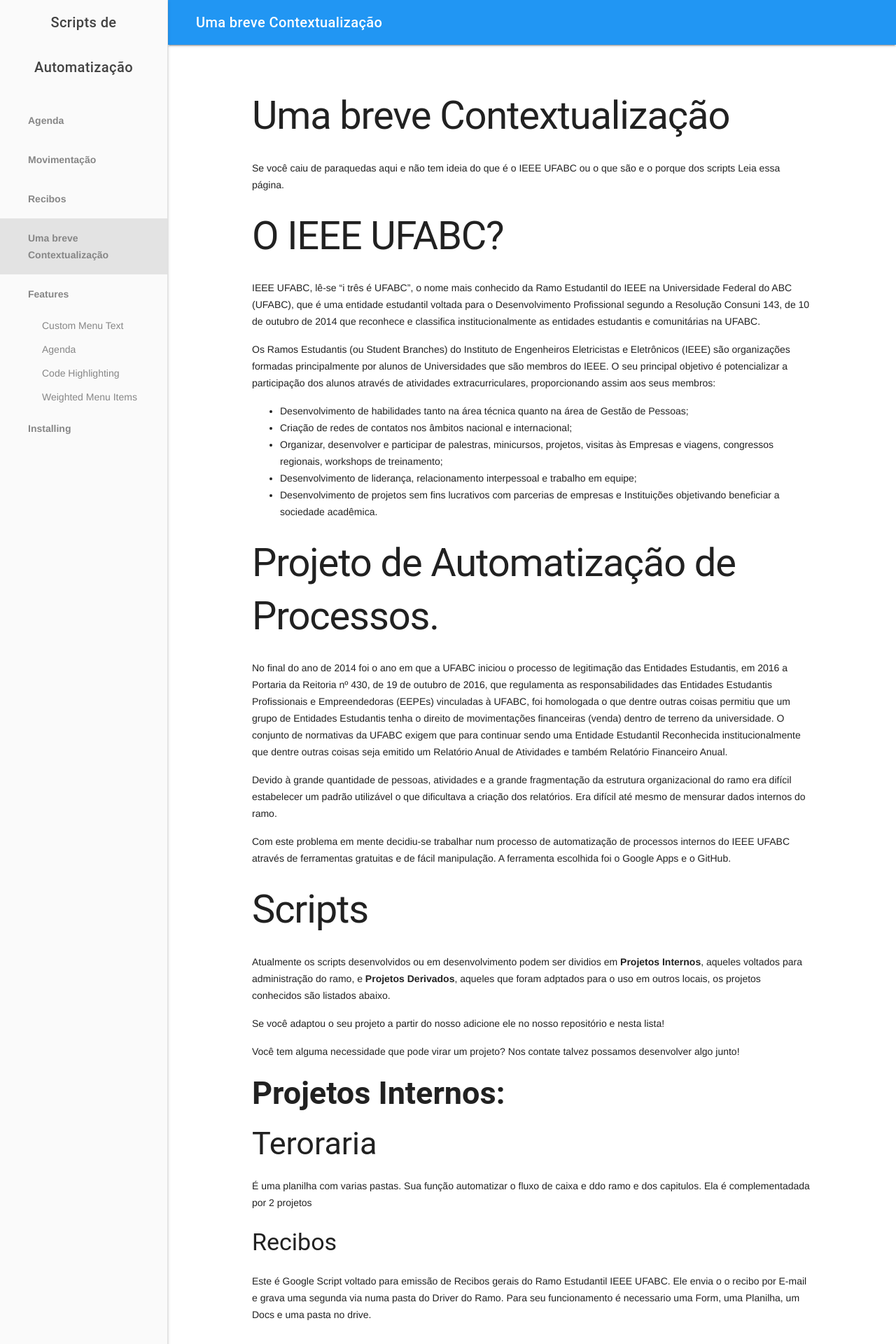
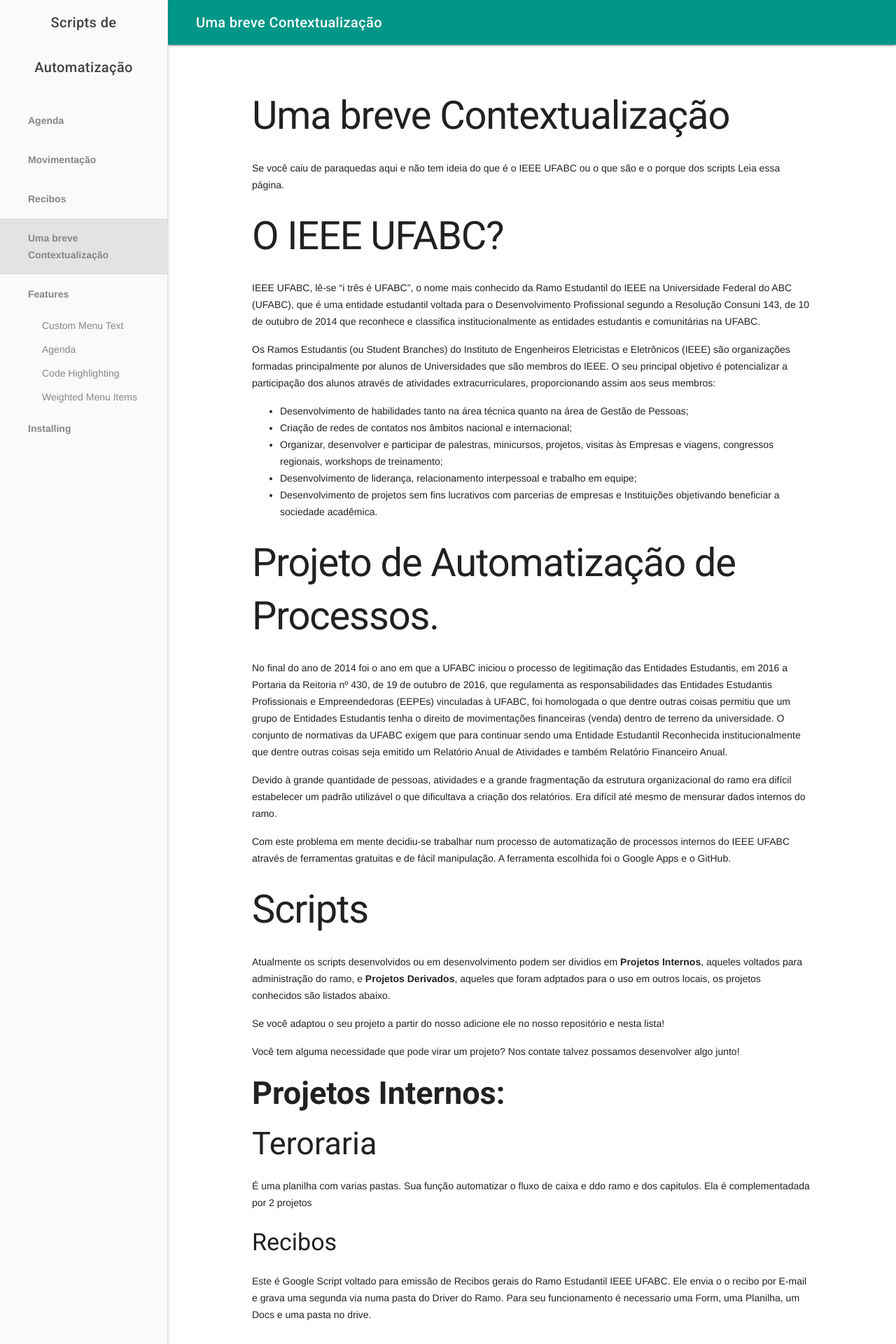
Before and after one commit to JuCaichiolo/Scripts-automatizacao, a Jekyll site: the page built from docs/index.md, in a window 1280 px wide. Shown: the top 1920 px of the page at 70% size. Built offline with Jekyll 4.4.1, drawn with Linux system fonts in a browser that asks for light colours; our own code applies the rules of GitHub Pages for plain Markdown files.

Commit message:
Gitpage update

```diff
--- a/docs/_includes/head.html
+++ b/docs/_includes/head.html
@@ -1,7 +1,9 @@
 <meta charset="utf-8"/>
 <script defer src="https://code.getmdl.io/1.3.0/material.min.js"></script>
 <link rel="stylesheet" href="https://fonts.googleapis.com/icon?family=Material+Icons">
-<link rel="stylesheet" href="https://code.getmdl.io/1.3.0/material.{% if site.mdl_colors %}{{ site.mdl_colors }}{% else %}blue-indigo{% endif %}.min.css" />
+<link rel="stylesheet" href="http://fonts.googleapis.com/css?family=Roboto:300,400,500,700" type="text/css">
+
+<link rel="stylesheet" href="https://code.getmdl.io/1.3.0/material.{% if site.mdl_colors %}{{ site.mdl_colors }}{% else %}teal-red{% endif %}.min.css" />
 <title>{{ page.title }} | {{ site.title }}</title>
 <style>
 #site-title{
--- a/docs/extra.css
+++ b/docs/extra.css
@@ -1,5 +1,5 @@
 .rst-content kbd {
-  font-size: 75%;
+  font-size: 50%;
   padding: 3px;
   border: 1px solid #ccc;
   background-color: #f6f6f6;
```
